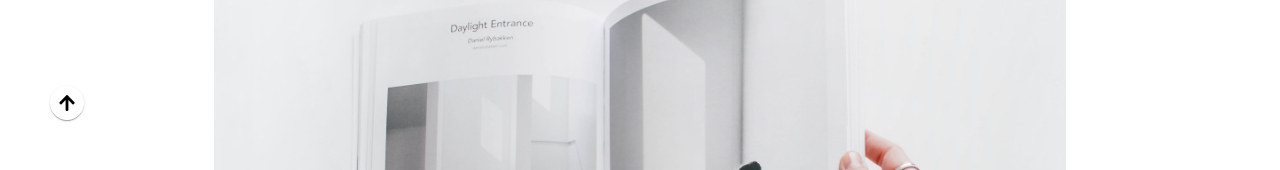
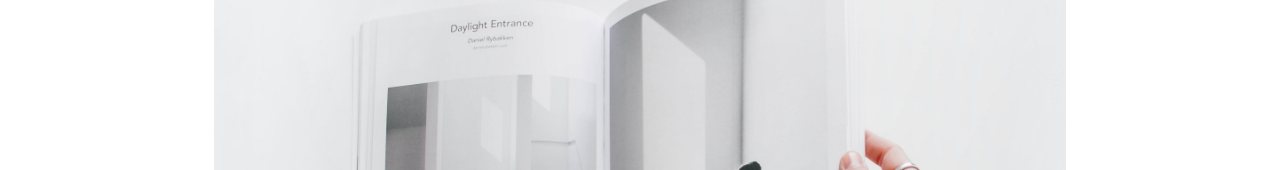
Before and after one commit to RezapourAraz/my-blog, a Next.js app: page / in a window 1280 px wide. Shown: the part 630-800 px from the top of the page. Built offline with nearby package versions, Linux system fonts and the light colour scheme; a small style sheet from the web is missing.

Commit message:
scroll to top button completed

```diff
--- a/components/buttons/ScrollToTop.buttons.tsx
+++ b/components/buttons/ScrollToTop.buttons.tsx
@@ -4,7 +4,7 @@ import React from "react";
 import { Grid, IconButton } from "@mui/material";
 
 // Icons
-import { FaArrowUp } from "react-icons/fa";
+import { IoMdArrowUp } from "react-icons/io";
 
 const ScrollToTopButton = () => {
   return (
@@ -14,11 +14,21 @@ const ScrollToTopButton = () => {
         left: 50,
         bottom: 50,
         boxShadow: 1,
-        borderRadius: 100,
+        borderRadius: 2,
+        ":hover": {
+          bgcolor: "primary.main",
+        },
       }}
     >
-      <IconButton>
-        <FaArrowUp style={{ color: "black", fontSize: 18 }} />
+      <IconButton
+        onClick={() =>
+          window.scrollTo({
+            top: 0,
+            behavior: "smooth",
+          })
+        }
+      >
+        <IoMdArrowUp style={{ color: "black", fontSize: 18 }} />
       </IconButton>
     </Grid>
   );
--- a/layouts/Main.layouts.tsx
+++ b/layouts/Main.layouts.tsx
@@ -1,4 +1,4 @@
-import React, { FC } from "react";
+import React, { FC, useEffect } from "react";
 
 // Mui
 import { Box, Container } from "@mui/material";
@@ -12,11 +12,27 @@ type MainLayoutProps = {
 };
 
 const MainLayout: FC<MainLayoutProps> = ({ children }) => {
+  // state
+  const [visibility, setVisibility] = React.useState(false);
+
+  useEffect(() => {
+    const handleVisibility = () => {
+      if (window.scrollY > 300) {
+        setVisibility(true);
+      } else {
+        setVisibility(false);
+      }
+    };
+
+    window.addEventListener("scroll", handleVisibility);
+  }, []);
+
   return (
     <Container maxWidth="lg">
       <TopHeader />
       <ActionButton />
-      <ScrollToTopButton />
+      {visibility && <ScrollToTopButton />}
+
       <Box>{children}</Box>
       <FooterSection />
     </Container>
```
